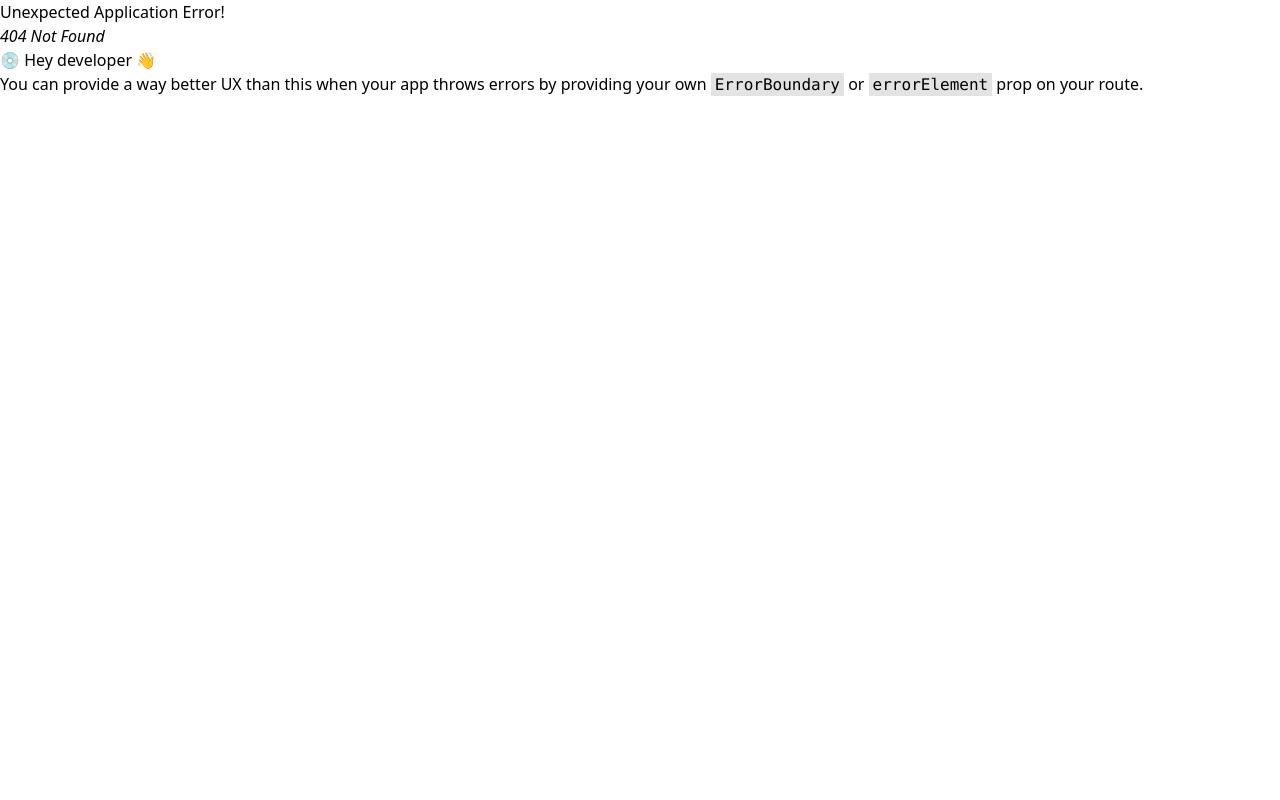
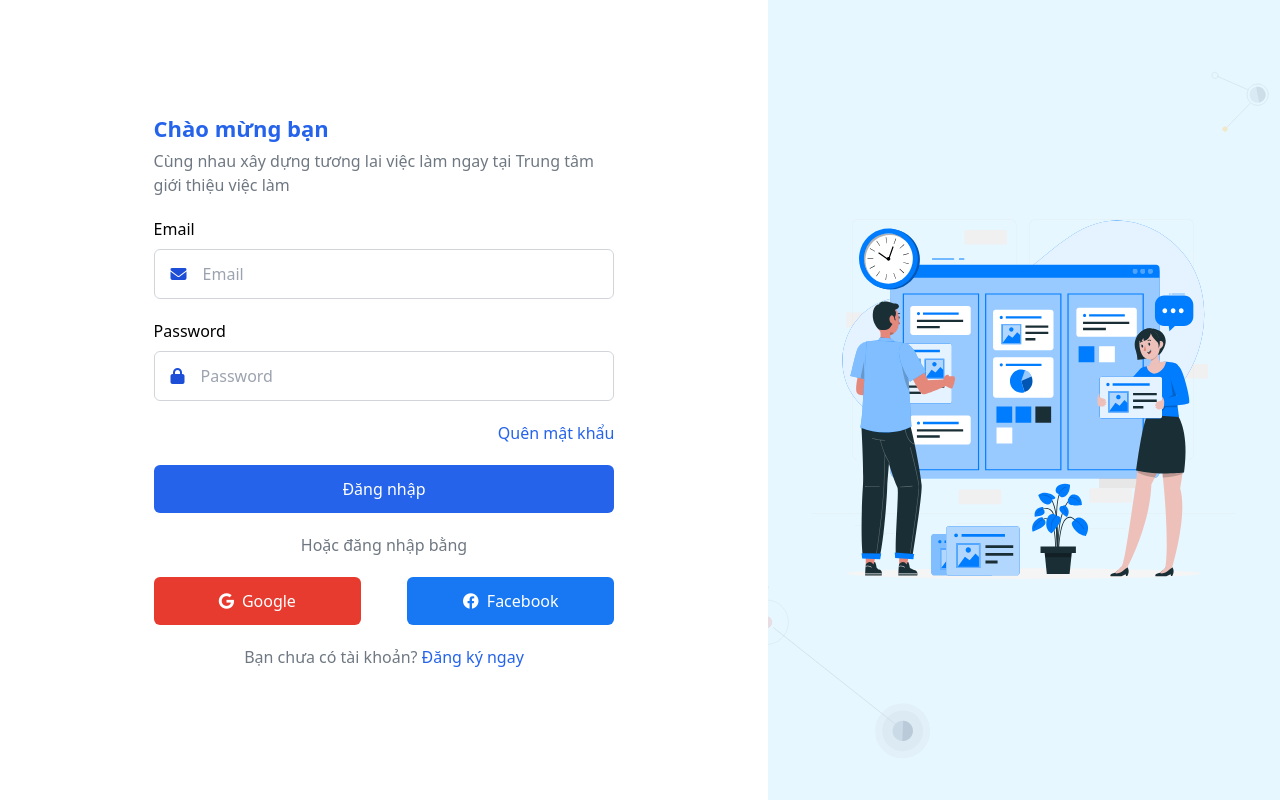
Before and after one commit to quangbruh123/guest-fe, a React (Vite) app: page /login in a window 1280 px wide. Before the commit this address had no page. Built offline with nearby package versions, Linux system fonts and the light colour scheme.

Commit message:
Xong UI trang login

```diff
--- a/src/Components/Navbar/Navbar.jsx
+++ b/src/Components/Navbar/Navbar.jsx
@@ -25,7 +25,10 @@ const Navbar = () => {
         </div>
         <div className="flex">
           <NavLink>Đăng ký</NavLink>
-          <NavLink className="bg-blue-700 font-medium text-white hover:bg-blue-600 hover:!text-white hover:!shadow-none">
+          <NavLink
+            className="bg-blue-700 font-medium text-white hover:bg-blue-600 hover:!text-white hover:!shadow-none"
+            to="/login"
+          >
             Đăng nhập
           </NavLink>
         </div>
--- a/src/pages/public/Login.jsx
+++ b/src/pages/public/Login.jsx
@@ -1,10 +1,75 @@
 import React from "react";
+import LoginImg from "../../assets/login-img.svg";
+import { Link, NavLink } from "react-router-dom";
 
 const Login = () => {
   return (
     <div className="flex h-screen w-screen items-center">
-      <div className="w-[50%]"></div>
-      <div className="w-[50%]"></div>
+      <div className="w-[60%]">
+        <div className="mx-auto w-[60%]">
+          <div className="mb-5">
+            <h2 className="mb-1 text-[22px] font-semibold text-blue-600">
+              Chào mừng bạn
+            </h2>
+            <span className="text-[#6F7882]">
+              Cùng nhau xây dựng tương lai việc làm ngay tại Trung tâm giới
+              thiệu việc làm
+            </span>
+          </div>
+
+          <div className="mb-5 w-[100%] space-y-2">
+            <label className="">Email</label>
+            <div className="flex w-[100%] items-center rounded-md border-[1px] border-gray-300">
+              <i class="fa-solid fa-envelope p-4 text-blue-700"></i>
+              <input
+                className="h-full flex-auto focus:outline-none"
+                placeholder="Email"
+              ></input>
+            </div>
+          </div>
+          <div className="mb-5 w-[100%] space-y-2">
+            <label className="">Password</label>
+            <div className="flex w-[100%] items-center rounded-md border-[1px] border-gray-300">
+              <i class="fa-solid fa-lock p-4 text-blue-700"></i>
+              <input
+                className="h-full flex-auto pr-2 focus:outline-none"
+                placeholder="Password"
+                type="password"
+              ></input>
+            </div>
+          </div>
+          <div className="mb-5 flex w-[100%] justify-end">
+            <NavLink className="font-[450] text-blue-600 hover:underline">
+              Quên mật khẩu
+            </NavLink>
+          </div>
+          <div className="mb-5 flex w-[100%] items-center justify-center rounded-md bg-blue-600 text-white">
+            <button className="w-full py-3">Đăng nhập</button>
+          </div>
+          <div className="mb-5 flex w-[100%] items-center justify-center text-[#6F7882]">
+            <span>Hoặc đăng nhập bằng</span>
+          </div>
+          <div className="mb-5 flex w-[100%] items-center justify-between">
+            <button className="w-[45%] space-x-2 rounded-md bg-[#e73b2f] py-3 text-white hover:bg-[#d3533d]">
+              <i class="fa-brands fa-google"></i>
+              <span>Google</span>
+            </button>
+            <button className="w-[45%] space-x-2 rounded-md bg-[#1877f2] py-3 text-white hover:bg-[#0b5ed7]">
+              <i class="fa-brands fa-facebook"></i>
+              <span>Facebook</span>
+            </button>
+          </div>
+          <div className="mb-5 flex w-[100%] items-center justify-center space-x-1 text-[#6F7882]">
+            <span>Bạn chưa có tài khoản?</span>
+            <Link className="font-[450] text-blue-600 hover:underline">
+              Đăng ký ngay
+            </Link>
+          </div>
+        </div>
+      </div>
+      <div className="h-screen w-[40%]">
+        <img src={LoginImg} className="h-[100%] w-[100%] object-cover"></img>
+      </div>
     </div>
   );
 };
--- a/src/routes/index.jsx
+++ b/src/routes/index.jsx
@@ -8,14 +8,17 @@ import {
 import Homepage from "../pages/public/Homepage/Homepage";
 import Jobpage from "../pages/public/Jobpage/Jobpage";
 import News from "../pages/public/News";
-import Companies from "../pages/public/Companies";
-import CompanyDetail from "../pages/public/CompanyDetail";
+import Companies from "../pages/public/Company/Companies";
+import CompanyDetail from "../pages/public/Company/CompanyDetail";
 
 import PublicLayout from "../layouts/publicLayout";
 import JobDetail from "../pages/public/Jobpage/JobDetail";
+import Login from "../pages/public/Login";
 
 const router = createBrowserRouter(
   createRoutesFromElements(
+    <>
+      <Route path="/login" element={<Login></Login>}></Route>
       <Route path="/" element={<PublicLayout />}>
         <Route index element={<Homepage />}></Route>
         <Route path="news" element={<News />}></Route>
@@ -24,7 +27,8 @@ const router = createBrowserRouter(
         <Route path="jobs" element={<Jobpage></Jobpage>}></Route>
         <Route path="jobs/detail/" element={<JobDetail></JobDetail>}></Route>
         <Route path="jobs/detail/:id" element={<JobDetail></JobDetail>}></Route>
-    </Route>,
+      </Route>
+    </>,
   ),
 );
 
```
Also changed, not shown: src/assets/login-img.svg (added). Lines whose indentation alone changed are shown as unchanged.
